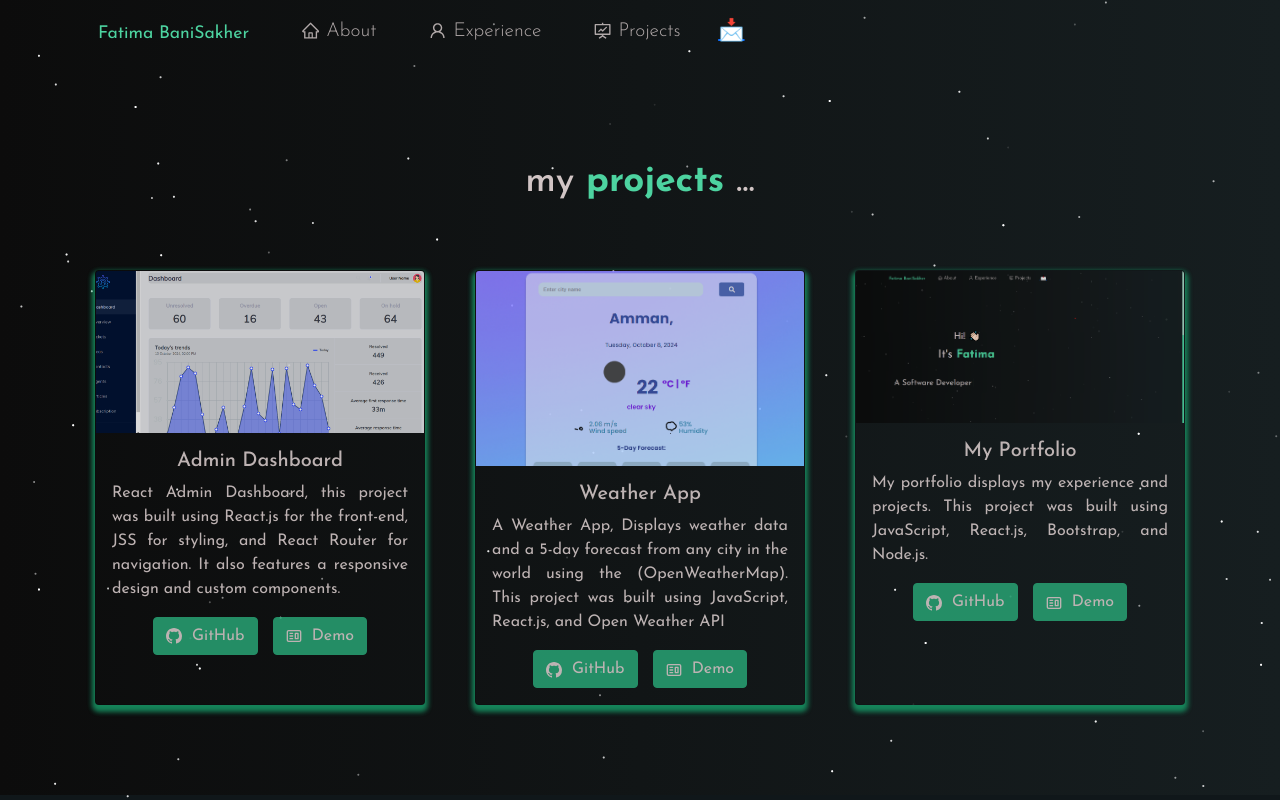
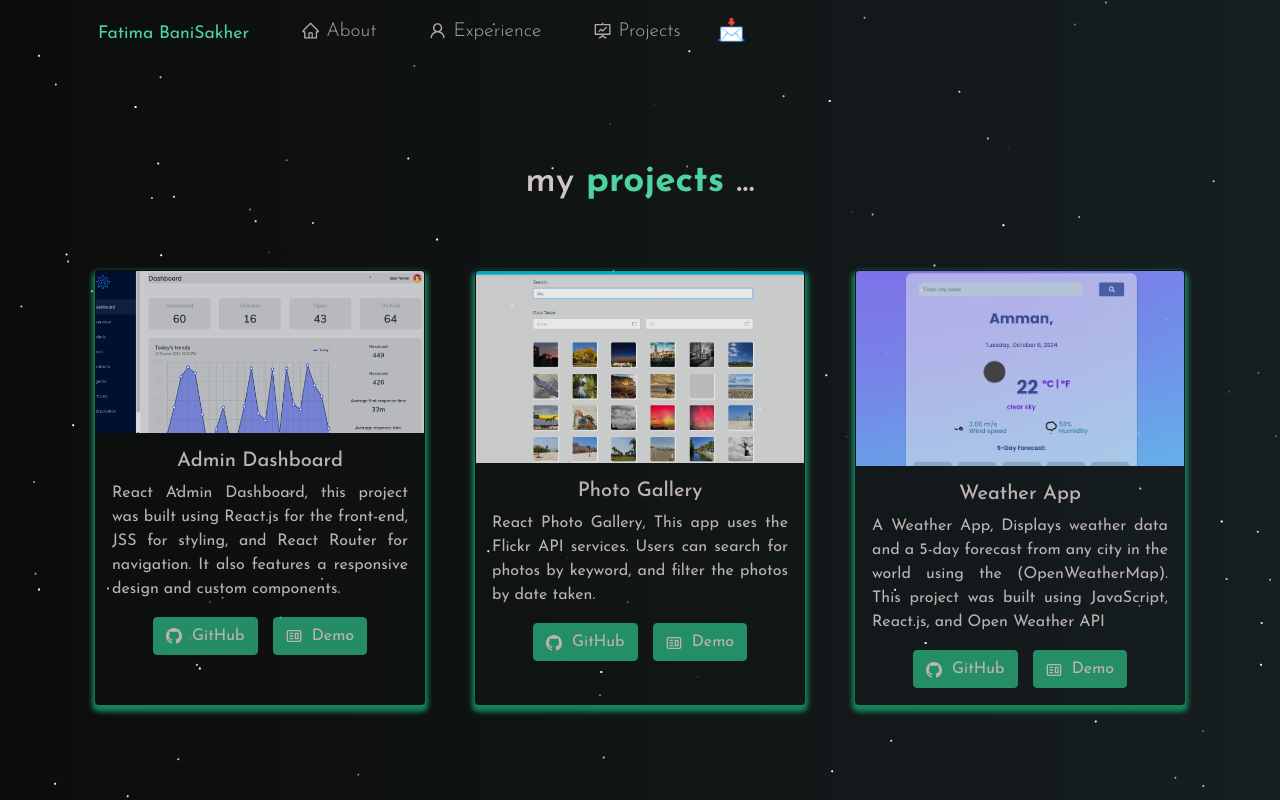
Before and after one commit to fatiimhh/fatiimhh.github.io, a React (Create React App) app: page /project in a window 1280 px wide. Shown: the top 800 px of the page. Built offline with nearby package versions, Linux system fonts and the light colour scheme; a web font is replaced by a local one.

Commit message:
Projects update

```diff
--- a/src/components/Projects/Projects.js
+++ b/src/components/Projects/Projects.js
@@ -2,11 +2,11 @@ import React from "react";
 import { Container, Row, Col } from "react-bootstrap";
 import ProjectCard from "./ProjectCards";
 import Particle from "../Particle";
-import leaf from "../../Assets/Projects/leaf.png";
-import emotion from "../../Assets/Projects/emotion.png";
+import photog from "../../Assets/Projects/photog.png";
+//import emotion from "../../Assets/Projects/emotion.png";
 import admindash from "../../Assets/Projects/admindash.png";
 import myport from "../../Assets/Projects/myport.png";
-import suicide from "../../Assets/Projects/suicide.png";
+//import suicide from "../../Assets/Projects/suicide.png";
 import weatherapp from "../../Assets/Projects/weatherapp.png";
 
 function Projects() {
@@ -35,6 +35,17 @@ function Projects() {
 
           <Col md={4} className="project-card">
             <ProjectCard
+              imgPath={photog}
+              isBlog={false}
+              title="Photo Gallery"
+              description="React Photo Gallery, This app uses the Flickr API services. Users can search for photos by keyword, and filter the photos by date taken."
+              ghLink="https://github.com/fatiimhh/photo-gallery"
+              demoLink="https://fatiimhh.github.io/photo-gallery/"
+            />
+          </Col>
+
+          <Col md={4} className="project-card">
+            <ProjectCard
               imgPath={weatherapp}
               isBlog={false}
               title="Weather App"
@@ -54,19 +65,13 @@ function Projects() {
               demoLink="https://fatiimhh.github.io/"
             />
           </Col>
+
+
+
  {/*
 
 
-          <Col md={4} className="project-card">
-            <ProjectCard
-              imgPath={leaf}
-              isBlog={false}
-              title="Plant AI"
-              description="Used the plant disease dataset from Kaggle and trained a image classifer model using 'PyTorch' framework using CNN and Transfer Learning with 38 classes of various plant leaves. The model was successfully able to detect diseased and healthy leaves of 14 unique plants. I was able to achieve an accuracy of 98% by using Resnet34 pretrained model."
-              ghLink="https://github.com/soumyajit4419/Plant_AI"
-              demoLink="https://plant49-ai.herokuapp.com/"
-            />
-          </Col>
+
 
           <Col md={4} className="project-card">
             <ProjectCard
```
Also changed, not shown: src/Assets/Projects/leaf.png (deleted), src/Assets/Projects/photog.png (added).
